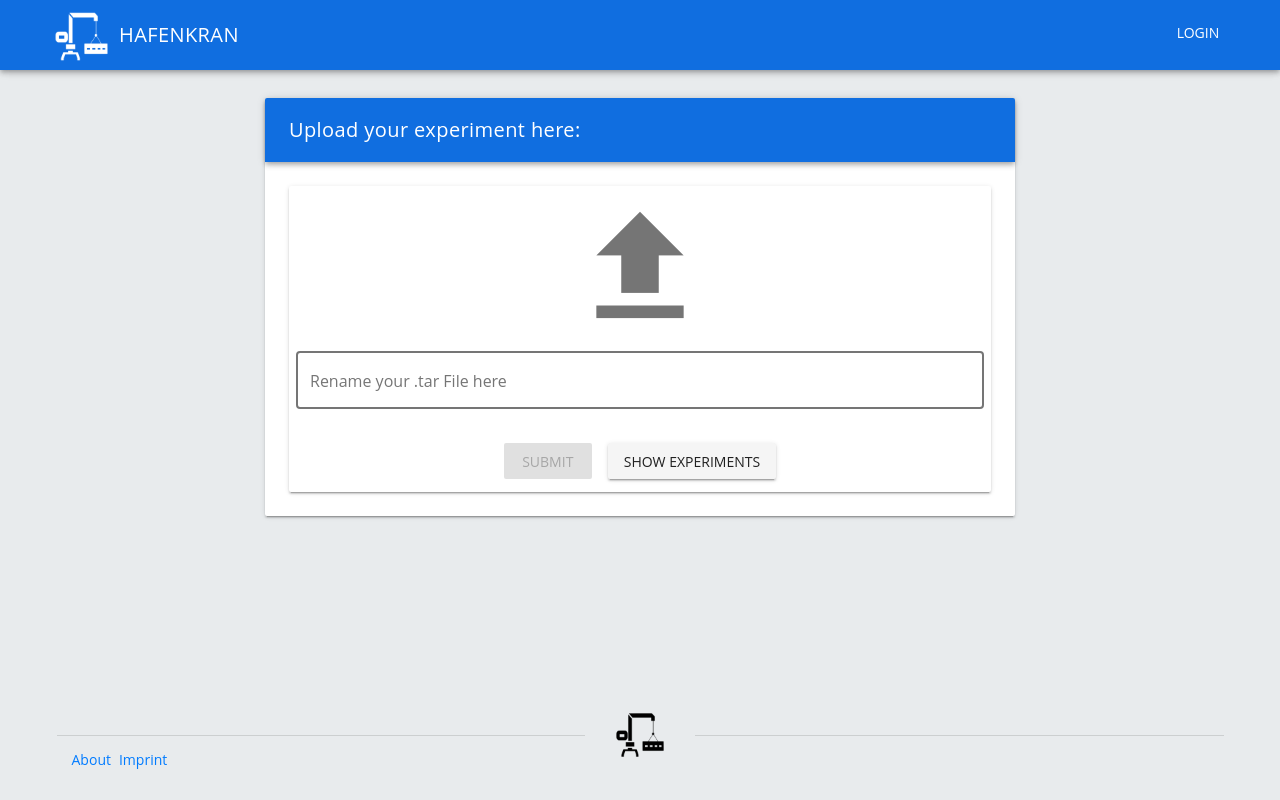
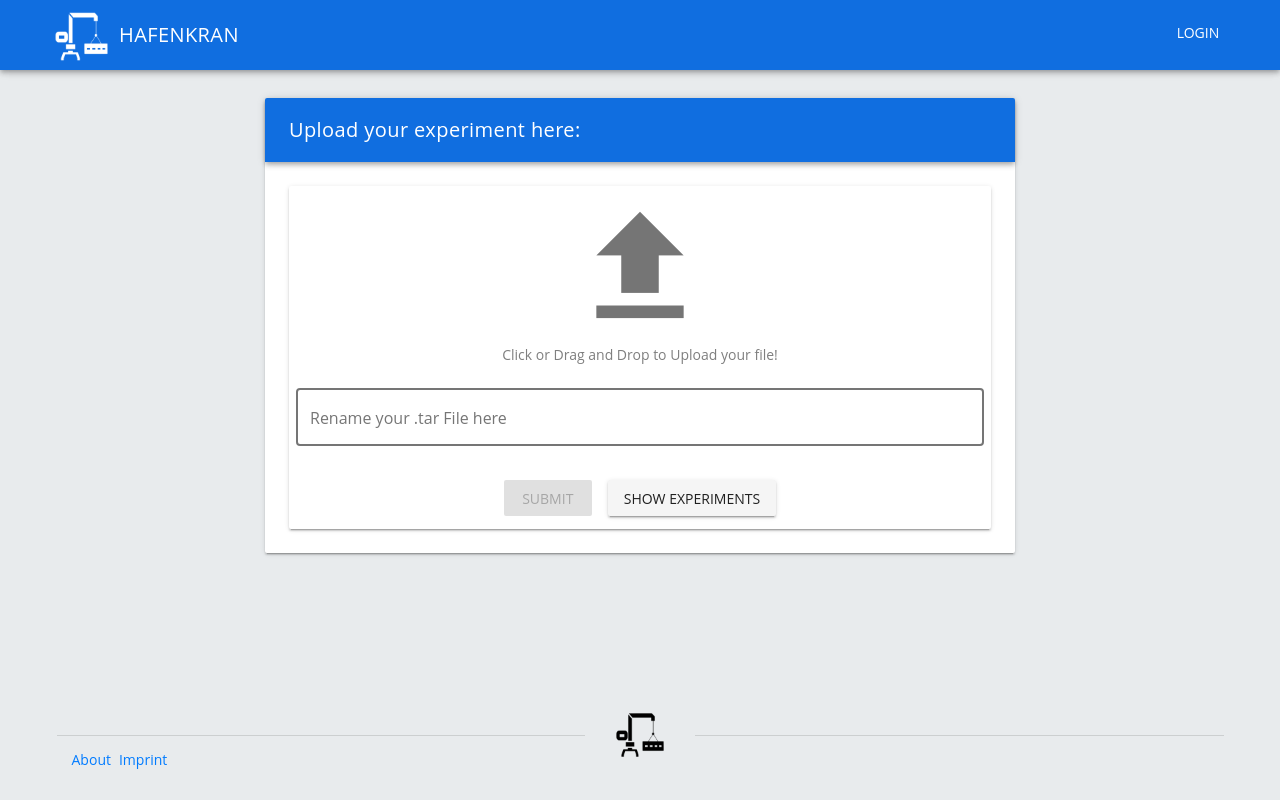
Before and after one commit to cormensratio/hafenkran-client, a Vue app: page /newexperiment in a window 1280 px wide. Built offline with nearby package versions, Linux system fonts and the light colour scheme; what vue-vega would draw is missing.

Commit message:
EPDS02-230 improved user feedback upon drag and drop of file

```diff
--- a/src/components/baseComponents/FileUpload.vue
+++ b/src/components/baseComponents/FileUpload.vue
@@ -1,7 +1,8 @@
 <template slot="body">
-  <div class="container dropzone"
-       v-bind:style="{ borderWidth: width }">
-    <v-hover v-slot:default="{ hover }">
+  <div class="container">
+    <v-hover v-slot:default="{ hover }" class="dropzone"
+             v-bind:style="{ borderWidth: borderWidth,
+                             backgroundColor: backgroundColor }">
       <v-card :elevation="hover ? 12 : 2" class="p-2">
         <div class="input-group"
              @drop.prevent="getFileDropped"
@@ -11,6 +12,7 @@
             <label>
               <v-icon class="uploadicon" size="150">file_upload</v-icon>
               <input type="file" ref="file" id="file" style="display:none" @change="getFile"/>
+              <p style="color: #7f7f7f">Click or Drag and Drop to Upload your file!</p>
             </label>
           </div>
         </div>
@@ -71,11 +73,17 @@ export default {
     };
   },
   computed: {
-    width() {
+    borderWidth() {
       if (this.fileOver) {
         return '5px';
       }
       return '0px';
+    },
+    backgroundColor() {
+      if (this.fileOver) {
+        return '#f5f5ff';
+      }
+      return '#ffffff';
     },
   },
   methods: {
```
